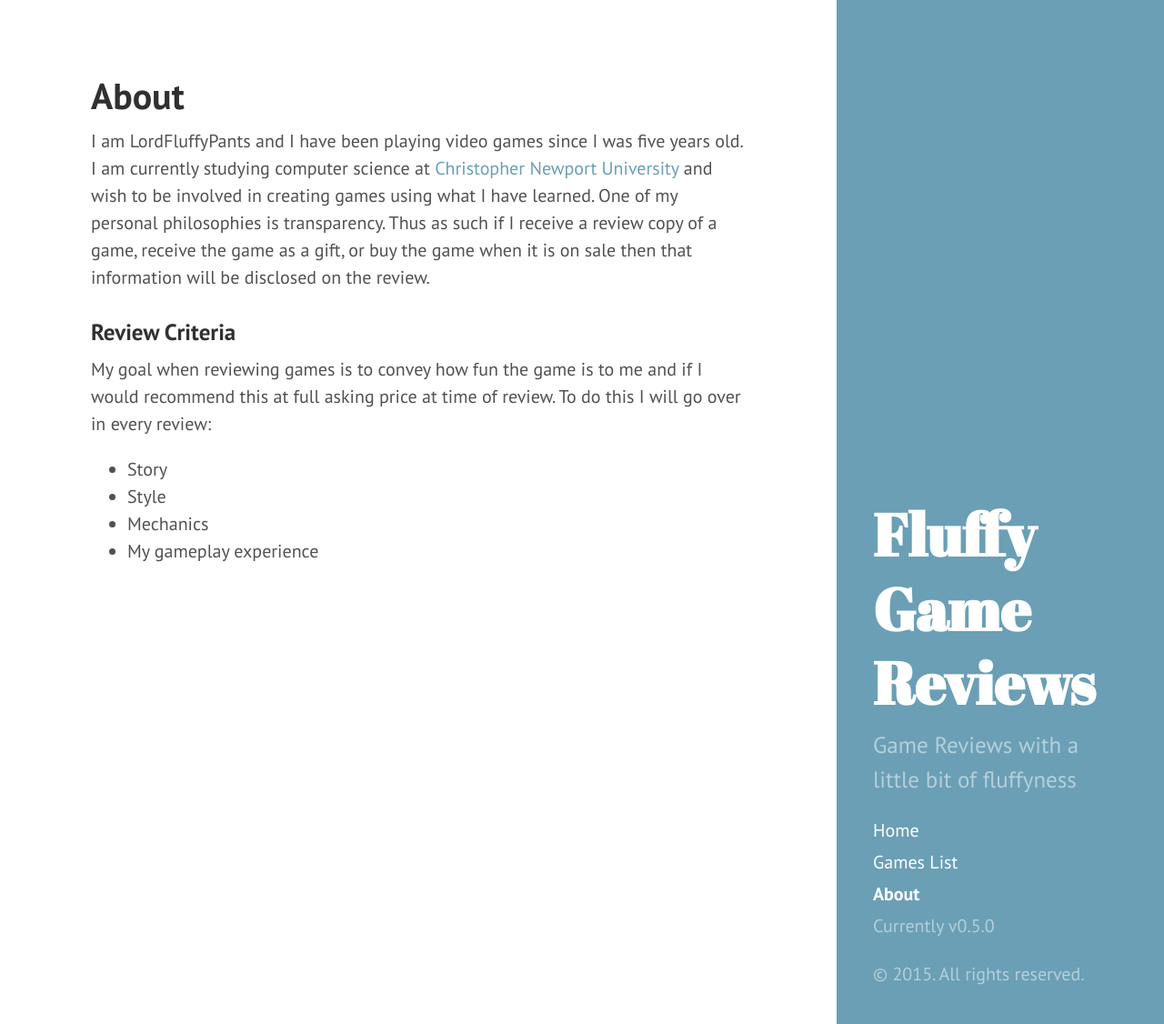
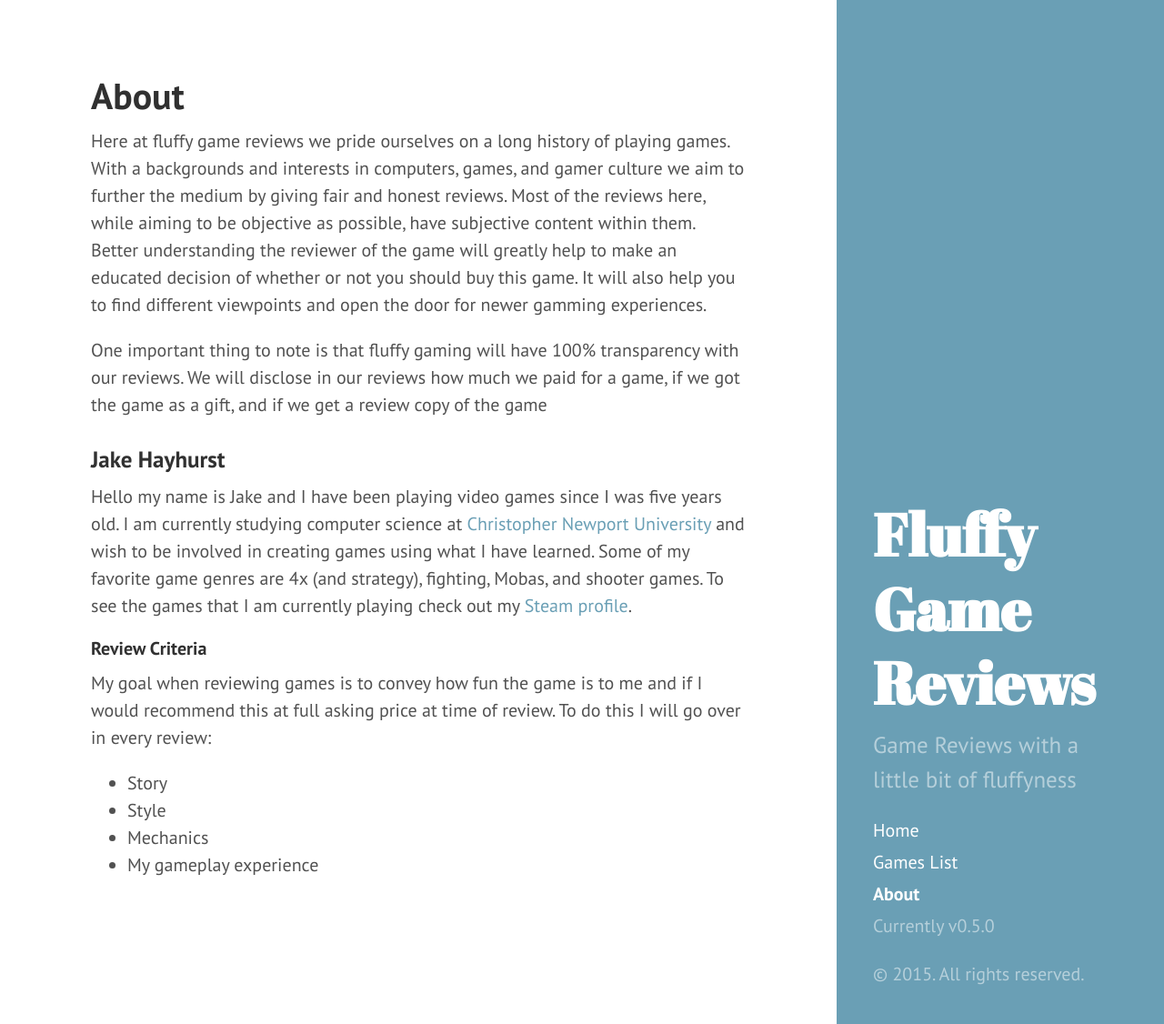
Before and after one commit to LordFluffyPants/LordFluffyPants.github.io, a Jekyll site: the page built from about.md, in a window 1280 px wide and 1126 px high. Shown: the whole window at 91% size. Built offline with Jekyll 4.4.1, drawn with Linux system fonts in a browser that asks for light colours; Markdown is read by kramdown in place of the engine named in the settings.

Commit message:
updated about section

```diff
--- a/about.md
+++ b/about.md
@@ -3,9 +3,14 @@ layout: page
 title: About
 ---
 
-I am LordFluffyPants and I have been playing video games since I was five years old. I am currently studying computer science at [Christopher Newport University](http://cnu.edu) and wish to be involved in creating games using what I have learned. One of my personal philosophies is transparency. Thus as such if I receive a review copy of a game, receive the game as a gift, or buy the game when it is on sale then that information will be disclosed on the review.
+Here at fluffy game reviews we pride ourselves on a long history of playing games. With a backgrounds and interests in computers, games, and gamer culture we aim to further the medium by giving fair and honest reviews. Most of the reviews here, while aiming to be objective as possible, have subjective content within them. Better understanding the reviewer of the game will greatly help to make an educated decision of whether or not you should buy this game. It will also help you to find different viewpoints and open the door for newer gamming experiences.
 
-###Review Criteria
+One important thing to note is that fluffy gaming will have 100% transparency with our reviews. We will disclose in our reviews how much we paid for a game, if we got the game as a gift, and if we get a review copy of the game
+
+###Jake Hayhurst
+Hello my name is Jake and I have been playing video games since I was five years old. I am currently studying computer science at [Christopher Newport University](http://cnu.edu) and wish to be involved in creating games using what I have learned. Some of my favorite game genres are 4x (and strategy), fighting, Mobas, and shooter games. To see the games that I am currently playing check out my [Steam profile](http://steamcommunity.com/id/LFP/).
+
+####Review Criteria
 My goal when reviewing games is to convey how fun the game is to me and if I would recommend this at full asking price at time of review. To do this I will go over in every review:
 
 + Story
```
